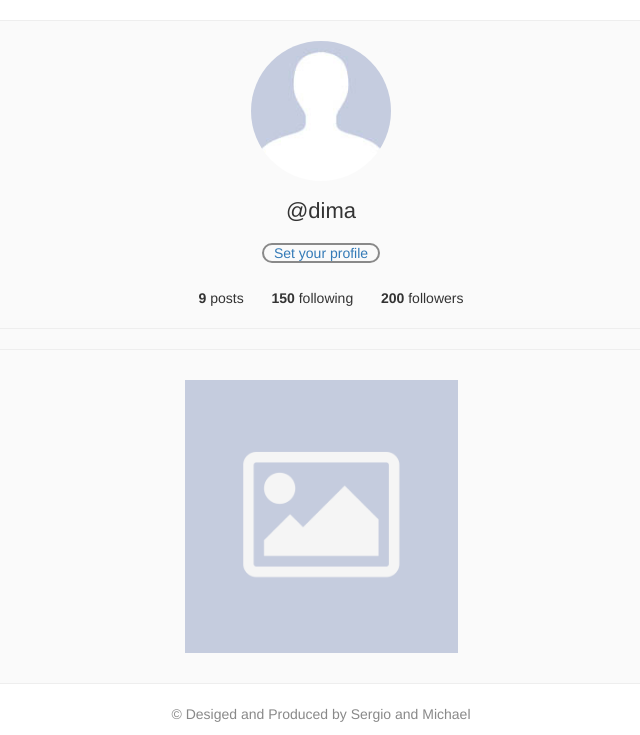
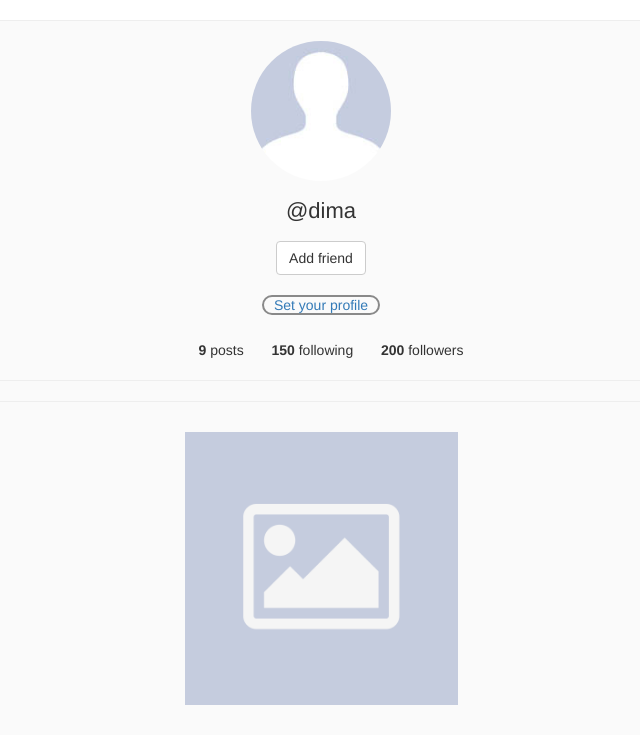
Before and after one commit to saixzzz/instgram1, a Django app: a page that uses inst/templates/inst/profile.html in a window 1280 px wide. Shown: the part 52-787 px from the top of the page, without its empty margins (319-959 px from the left). Run offline with Django 3.2, Linux system fonts and the light colour scheme; data comes from the database, SQL or seed files in the repository; some libraries are stand-ins or nearby versions.

Commit message:
dont mind

```diff
--- a/inst/models.py
+++ b/inst/models.py
@@ -2,6 +2,11 @@
 from __future__ import unicode_literals
 from django.db import models
 from django.contrib.auth.models import User
+from django.contrib.contenttypes.fields import GenericRelation
+from django.contrib.contenttypes.models import ContentType
+
+from liked.models import Like
+
 
 def get_name_and_path():
     pass
@@ -12,10 +17,14 @@ class Photos(models.Model):
     photo = models.ImageField(upload_to='', blank=True, default='Png.png')
     caption = models.TextField(max_length=100, blank=True)
     comment = models.TextField(max_length=200, blank=True)
-    like = models.BooleanField(default=False)
+    likes = GenericRelation(Like)
 
     def __str__(self):
         return "%s`s photo" % self.owner
+
+    @property
+    def likes_count(self):
+        return self.likes.count()
 
 
 class UserSettings(models.Model):
--- a/inst/templates/inst/profile.html
+++ b/inst/templates/inst/profile.html
@@ -8,6 +8,17 @@
             {% for usersettings in setting %}
                 <img src="/media/photos/avatar/{{ usersettings.avatar.name }}" class="img-circle center">
                 <h4 class="login">@{{ usersettings.user }}</h4>
+                <div class="login">
+                {% if not user in friends %}
+                    <a href="{% url 'inst:change_friends' operation='add' pk=usersettings.user.pk %}">
+                        <button type="button" class="btn btn-default">Add friend</button>
+                    </a>
+                    {% else %}
+                    <a href="{% url 'inst:change_friends' operation='rem' pk=usersettings.user.pk %}">
+                        <button type="button" class="btn btn-default">Remove friend</button>
+                    </a>
+                {% endif %}
+                </div>
                 <div id="prof" align="center">
                     <a class="set-p-style" href="{% url "inst:settings_edit" %}"><p class="set-profile">Set your
                         profile</p></a>
--- a/inst/views.py
+++ b/inst/views.py
@@ -1,9 +1,6 @@
 # -*- coding: utf-8 -*-
+
 from __future__ import unicode_literals
-import operator
-from functools import reduce
-from django.shortcuts import render, render_to_response
-from django.views.generic import UpdateView, FormView
 from django.shortcuts import render, redirect, HttpResponseRedirect
 from django.views.generic import UpdateView, ListView
 from django.core.urlresolvers import reverse
@@ -46,11 +43,12 @@ def user_profile(request, username):
 
 
 def change_friends(request, operation, pk):
-    new_friend = Friend.objects.get(pk=pk)
+    new_friend = User.objects.get(pk=pk)
     if operation == 'add':
         Friend.make_friend(request.user, new_friend)
     elif operation == 'rem':
         Friend.delete_friend(request.user, new_friend)
+    return redirect('inst:profile')
 
 
 @login_required
@@ -72,14 +70,20 @@ def upload_file(request):
     if request.method == 'POST' and request.FILES['photo']:
         caption = request.POST['caption']
         myfile = request.FILES['photo']
+
+        # saves uploaded file
         fs = FileSystemStorage()
         filename1 = fs.save(base_folder_x1 + myfile.name, myfile)
         filename2 = fs.save(base_folder_x2 + myfile.name, myfile)
         filename3 = fs.save(base_folder_x3 + myfile.name, myfile)
+
+        # crops uploaded image to 3 presets
         cropper = ImageCropper()
         cropper.crop_x1(filename1)
         cropper.crop_x2(filename2)
         cropper.crop_x3(filename3)
+
+        # saving filename to database
         instance = Photos(photo=myfile.name, owner=request.user, caption=caption)
         instance.save()
         uploaded_file_url = fs.url(myfile)
@@ -90,7 +94,6 @@ def upload_file(request):
 @login_required
 def upload_avatar(request):
     if request.method == 'POST' and request.FILES['photo']:
-
         myfile = request.FILES['photo']
         fs = FileSystemStorage()
         filename = fs.save(avatar + myfile.name, myfile)
--- a/instgram1/settings.py
+++ b/instgram1/settings.py
@@ -36,12 +36,12 @@ INSTALLED_APPS = [
     'django.contrib.staticfiles',
     'inst',
     'users',
+    'liked',
 
     # 3rd party apps
     'bootstrap3',
     'rest_framework',
     'secretballot',
-    'likes',
 
 ]
 
@@ -74,7 +74,6 @@ TEMPLATES = [
         },
     },
 ]
-
 
 REST_FRAMEWORK = {
     # Use Django's standard `django.contrib.auth` permissions,
```
Also changed, not shown: db.sqlite3.
